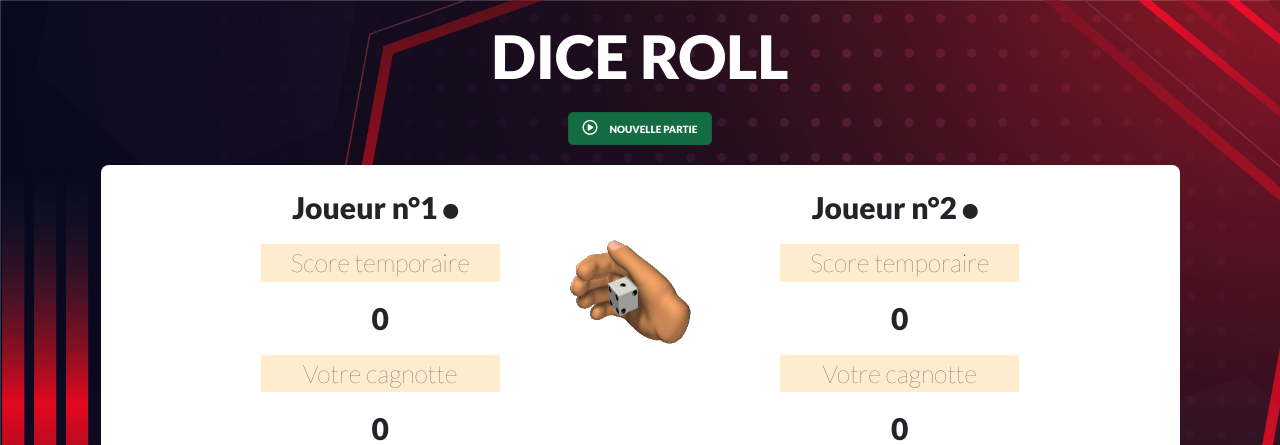
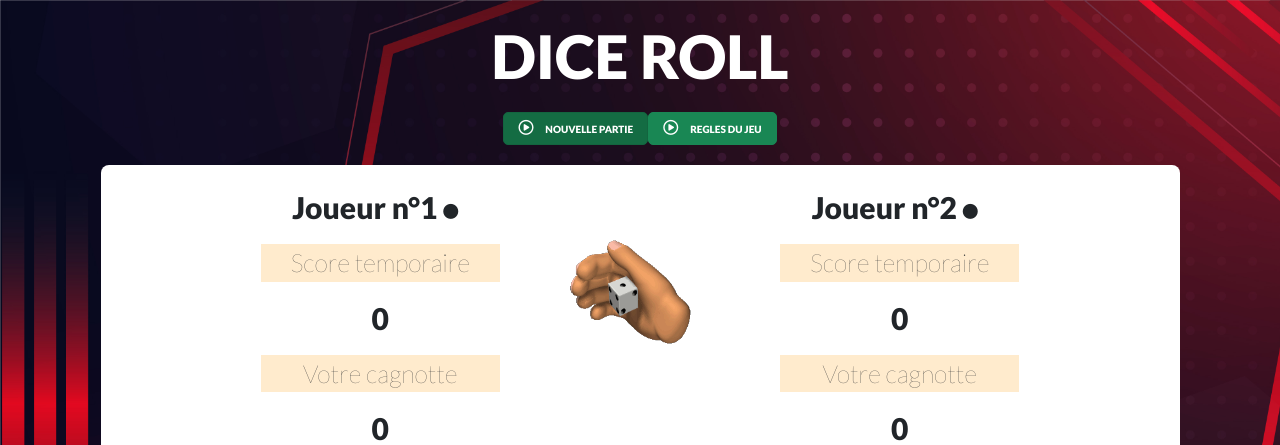
Before and after one commit to louvetsandrine/JeuD-, a PHP site: page / in a window 1280 px wide. Shown: the top 445 px of the page. Run offline with PHP 8.4, Linux system fonts and the light colour scheme; some libraries are stand-ins or nearby versions.

Commit message:
11/01/2022 first

```diff
--- a/index.html
+++ b/index.html
@@ -17,8 +17,7 @@
 
   <body class="vh-100">
 
-    <div class="containerPage container ">
-
+    <div class="containerPage container" data-bs-toggle="modal" data-bs-target="#exampleModal">
       <div class=" d-flex text-center justify-content-center align-items-center">
           <p class="h1">DICE ROLL</p>
       </div>
@@ -27,8 +26,48 @@
             <i class="far fa-play-circle"></i>
             NOUVELLE PARTIE
           </button>
+          <button type="button" class="btn btn-success btn-lg" id="buttonRules" data-bs-toggle="modal" data-bs-target="#exampleModal">
+            <i class="far fa-play-circle"></i>
+            REGLES DU JEU
+          </button>
       </div>
 
+
+      <!-- Modal -->
+      <!-- <div class="modal fade" id="exampleModal" tabindex="-1" aria-labelledby="exampleModalLabel" aria-hidden="true">
+        <div class="modal-dialog">
+          <div class="modal-content">
+            <div class="modal-header">
+              <h5 class="modal-title" id="exampleModalLabel">Modal title</h5>
+              <button type="button" class="btn-close" data-bs-dismiss="modal" aria-label="Close"></button>
+            </div>
+            <div class="modal-body">
+              <ul>
+                <li>Le jeu se joue avec <span>deux joueurs</span>.</li>
+                <li>Chaque joueur a un score temporaire et un score total.</li>
+                <li>À chaque tour, le joueur a son score temporaire initialisé à 0 et peut lancer le dé autant de fois qu'il le souhaite. </li>
+                <li>Le résultat du dé est ajouté à chaque fois au score temporaire.</li>
+                <li>A tout moment, le joueur peut décider de sécuriser son gain en cliquant sur le bouton "Sécuriser". Ce sera alors le tour à l'autre joueur.</li>
+                <li>Si le résultat du dé est de 1, le joueur perd son score temporaire et c'est au tour de l'autre joueur.</li>
+                <li>Le premier joueur qui a atteint un score total de 100 a gagné.</li>
+              </ul>
+            </div>
+            <div class="modal-footer">
+              <button type="button" class="btn btn-secondary" data-bs-dismiss="modal">Close</button>
+            </div>
+          </div>
+        </div>
+      </div>
+ -->
+
+      <!-- <button type="button" data-toggle="modal" data-target="#infos" class="btn btn-secondary">Commande</button>
+      <div class="modal" id="infos">
+        <div class="modal-dialog">
+          <div class="modal-content">
+            Contenu de la fenêtre modale
+          </div>
+        </div>
+      </div> -->
 
       <!-- <div class="d-flex justify-content-center align-items-center ">
         <div class=" ">
@@ -102,6 +141,7 @@
   <!-- <script src="https://stackpath.bootstrapcdn.com/bootstrap/4.4.1/js/bootstrap.bundle.min.js" integrity="sha384-6khuMg9gaYr5AxOqhkVIODVIvm9ynTT5J4V1cfthmT+emCG6yVmEZsRHdxlotUnm" crossorigin="anonymous"></script>   -->
   <script src="https://cdn.jsdelivr.net/npm/bootstrap@5.1.3/dist/js/bootstrap.bundle.min.js" integrity="sha384-ka7Sk0Gln4gmtz2MlQnikT1wXgYsOg+OMhuP+IlRH9sENBO0LRn5q+8nbTov4+1p" crossorigin="anonymous"></script>
 
+
   <script src="script.js"></script>
   </body>
 </html>
--- a/script.js
+++ b/script.js
@@ -1,4 +1,5 @@
 const buttonStart = document.getElementById("buttonStart");
+// const buttonRules = document.getElementById("buttonRules");
 const startPlayerOne = document.getElementById("startPlayerOne");
 const startPlayerTwo = document.getElementById("startPlayerTwo");
 const textPlayerOne = document.getElementById("textPlayerOne");
@@ -51,8 +52,6 @@ const dice = [
 
 var playerActive, roundScore, gamePlaying, walletOne = 0, walletTwo = 0;
 
-
-
 buttonStart.addEventListener("click", ()=>{
    console.log("buttonStart cliqué");
 
@@ -70,7 +69,8 @@ buttonStart.addEventListener("click", ()=>{
    buttonHold.className += "active";
    startPlayerOne.classList.toggle("startPlayerButton");
    textPlayerOne.classList.toggle("startPlayerButton");
-   textPlayerTwo.classList.remove("startPalyerButton")
+   textPlayerTwo.classList.remove("startPlayerButton");
+
 })
 
 
@@ -104,7 +104,19 @@ buttonHold.addEventListener("click", ()=>{
       console.log("tt", walletOne)
 
       activePlayer === "One" ? (document.getElementById("walletPlayerOne").innerHTML = walletOne) : (document.getElementById("walletPlayerTwo").innerHTML = walletTwo);
-      nextPlayer();
+
+      if (walletOne >= 10 || walletTwo >= 10) {
+         activePlayer === "One" ?(diceSpace.innerHTML = '<p style = "font-size: 30px;">Féliciations, <span style = "font-weight: 800; color: red; font-size: 30px">Joueur n°1</span>, vous avez gagné<p/>') :
+         (diceSpace.innerHTML = '<p style = "font-size: 30px;">Féliciations, <span style = "font-weight: 800; color: red; font-size: 30px">Joueur n°2</span>, vous avez gagné<p/>');
+
+
+         // document.querySelector('.player-' + activePlayer + '-panel').classList.add('winner');
+         // document.querySelector('.player-' + activePlayer + '-panel').classList.remove('active');
+         gamePlaying = false;
+     } else {
+         //Next player
+         nextPlayer();
+     }
 
    }
 })
--- a/style.css
+++ b/style.css
@@ -156,3 +156,8 @@ i {
 .startPlayerButton {
   color: red;
 }
+
+span {
+  font-weight: 800;
+  color: red;
+}
```
